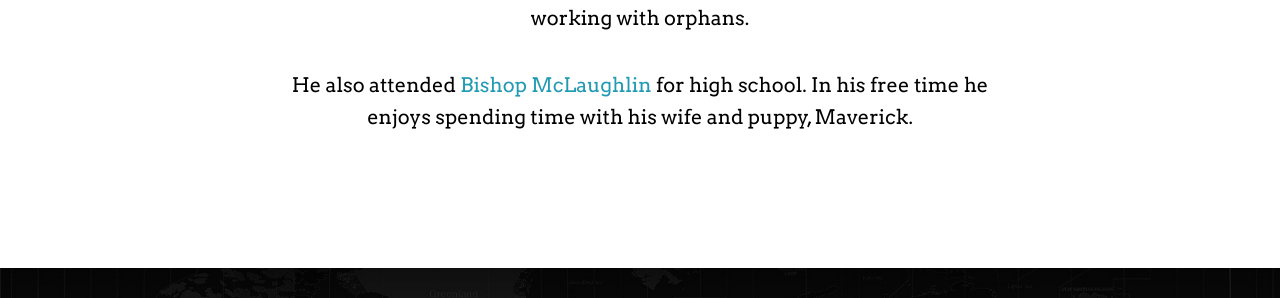
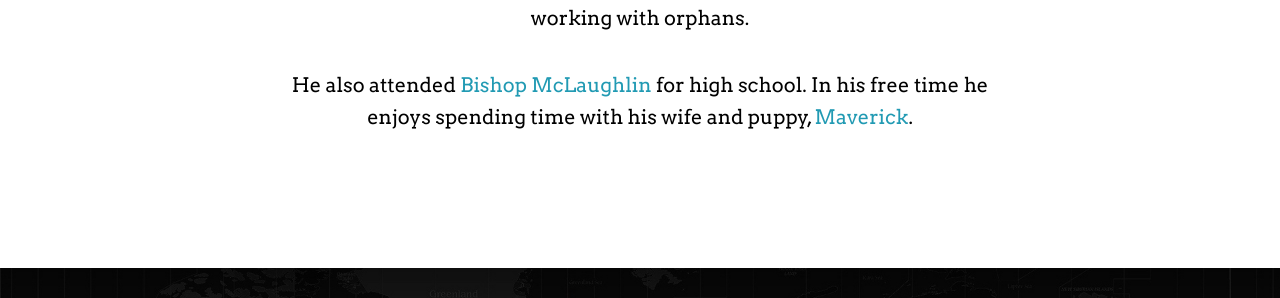
Before and after one commit to dustinwmooney/dustinmooney.website, a Jekyll site: the page built from index.html, in a window 1280 px wide and 900 px high, scrolled down 2969 px. Shown: the part 187-485 px from the top of the window. Built offline with Jekyll 4.4.1, drawn with Linux system fonts in a browser that asks for light colours; nearby versions of some CDN libraries; part of the change alters nothing that is shown.

```diff
--- a/_includes/about.html
+++ b/_includes/about.html
@@ -5,7 +5,7 @@
 			<h2>About Dustin</h2>
 			<p>Dustin works in client experience, marketing, and communications. He has a background in politics working for a variety of candidates and non-profits. In his free time he enjoyes time with family, playing chess and golf, watching movies, and rock climbing.</p>
 			<p>Graduating from the <a href="http://ucf.edu/" target="_blank">University of Central Florida</a> with a degree in Political Science. He especially enjoyed studying intelligence, political economy, and creative writing. After graduating Dustin set off to do aid work in Africa, working with orphans.</p>
-			<p>He also attended <a href="http://bmchs.com/" target="_blank">Bishop McLaughlin</a> for high school. In his free time he enjoys spending time with his wife and puppy, Maverick.</p>
+			<p>He also attended <a href="http://bmchs.com/" target="_blank">Bishop McLaughlin</a> for high school. In his free time he enjoys spending time with his wife and puppy,  <a href="http://bmchs.com/" target="_blank">Maverick</a>.</p>
 		</div>
 	</div>
 </section>
```
